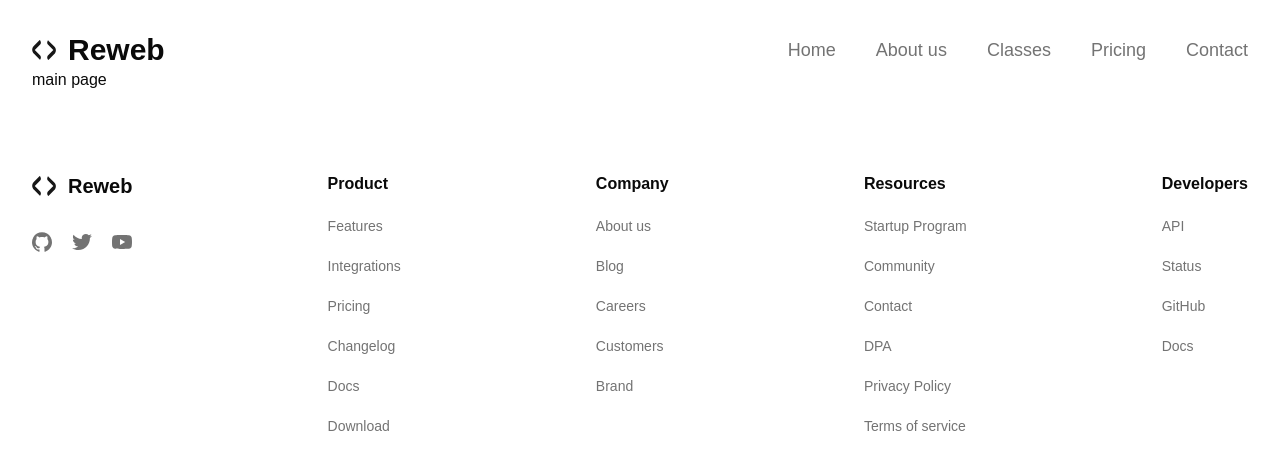
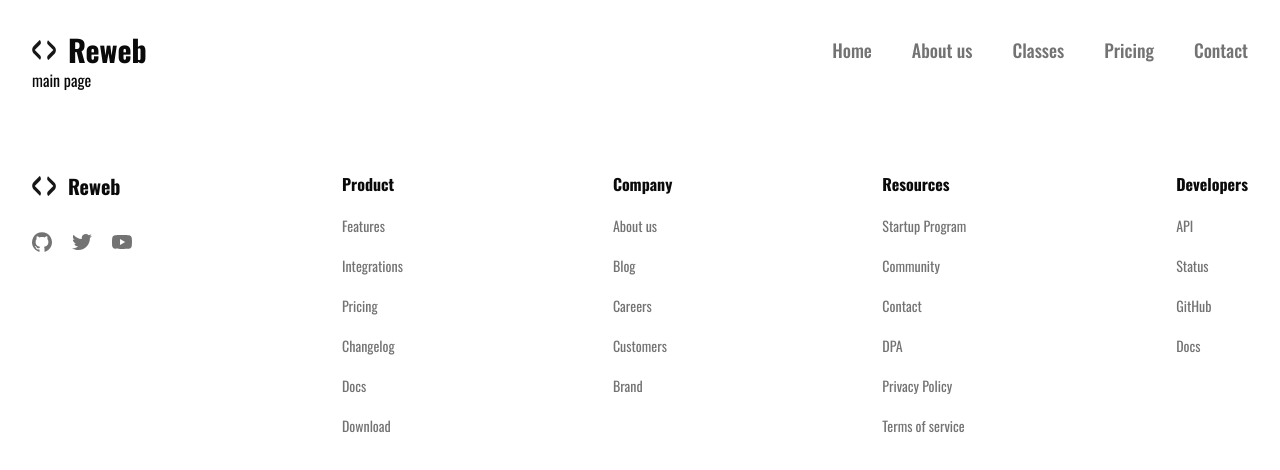
Before and after one commit to felipe-muner/podium-gym, a Next.js app: page / in a window 1280 px wide. Shown: the top 470 px of the page. Built offline with nearby package versions, Linux system fonts and the light colour scheme.

Commit message:
feat: update fonts Oswald + Muslish

```diff
--- a/app/globals.css
+++ b/app/globals.css
@@ -1,10 +1,6 @@
 @tailwind base;
 @tailwind components;
 @tailwind utilities;
-
-body {
-  font-family: Arial, Helvetica, sans-serif;
-}
 
 @layer base {
   :root {
@@ -67,6 +63,7 @@ body {
     @apply border-border;
   }
   body {
+    font-family: var(--font-oswald), var(--font-mulish), Arial, Helvetica, sans-serif;
     @apply bg-background text-foreground;
   }
 }
--- a/app/layout.tsx
+++ b/app/layout.tsx
@@ -1,17 +1,20 @@
 import type { Metadata } from "next";
-import { Geist, Geist_Mono } from "next/font/google";
+import { Oswald, Mulish } from "next/font/google";
 import "./globals.css";
 import { Header } from "@/components/header/Header";
 import { Footer } from "@/components/footer/Footer";
 
-const geistSans = Geist({
-  variable: "--font-geist-sans",
+const oswald = Oswald({
+  variable: "--font-oswald",
   subsets: ["latin"],
+  weight: ["400", "500", "700"], // Include desired font weights
 });
 
-const geistMono = Geist_Mono({
-  variable: "--font-geist-mono",
+// Muli Font
+const mulish = Mulish({
+  variable: "--font-mulish",
   subsets: ["latin"],
+  weight: ["400", "600"], // Include desired font weights
 });
 
 export const metadata: Metadata = {
@@ -27,7 +30,7 @@ export default function RootLayout({
   return (
     <html lang="en">
       <body
-        className={`${geistSans.variable} ${geistMono.variable} antialiased p-4 md:p-[32px]`}
+        className={`${oswald.variable} ${mulish.variable} antialiased p-4 md:p-[32px]`}
       >
         <Header />
         {children}
```
